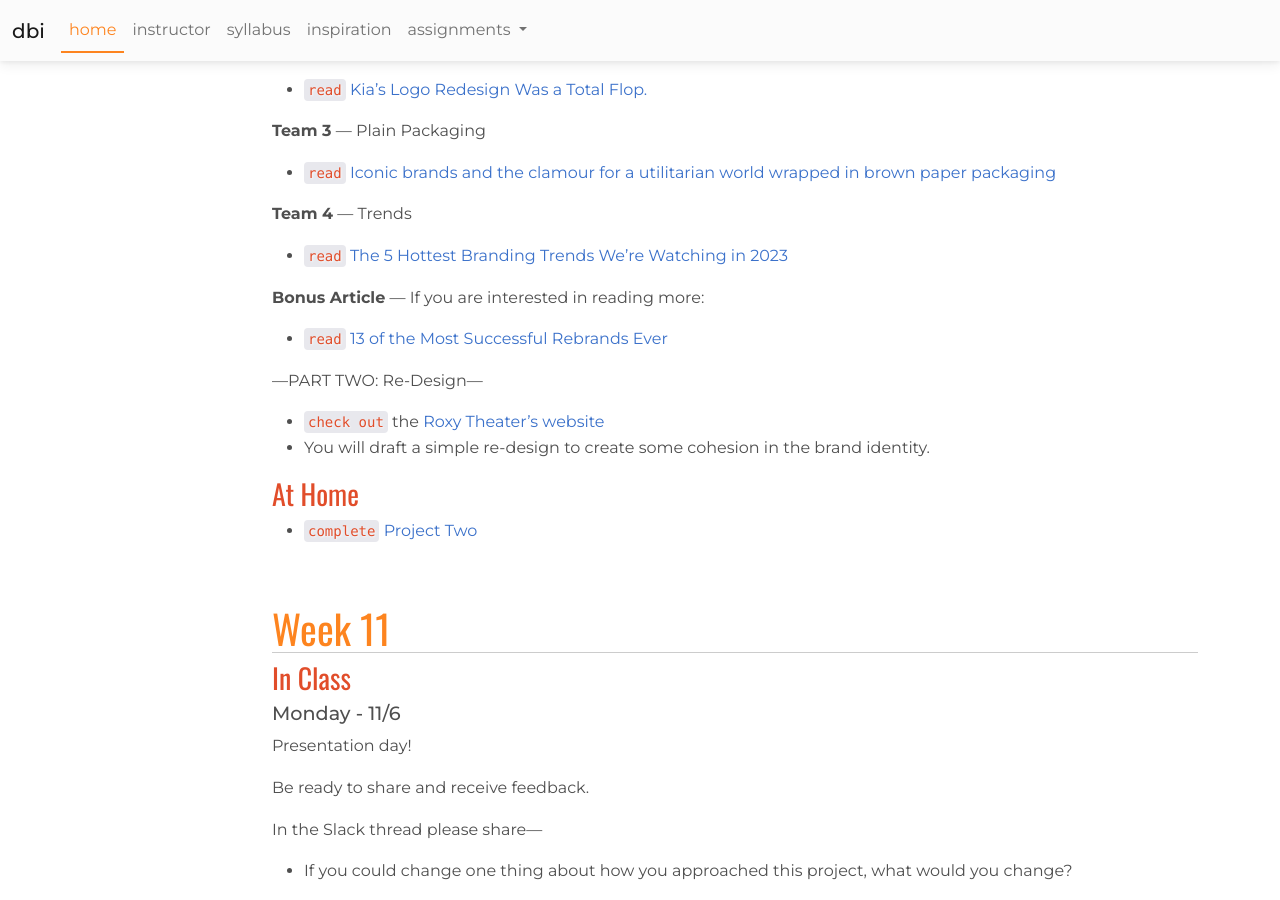
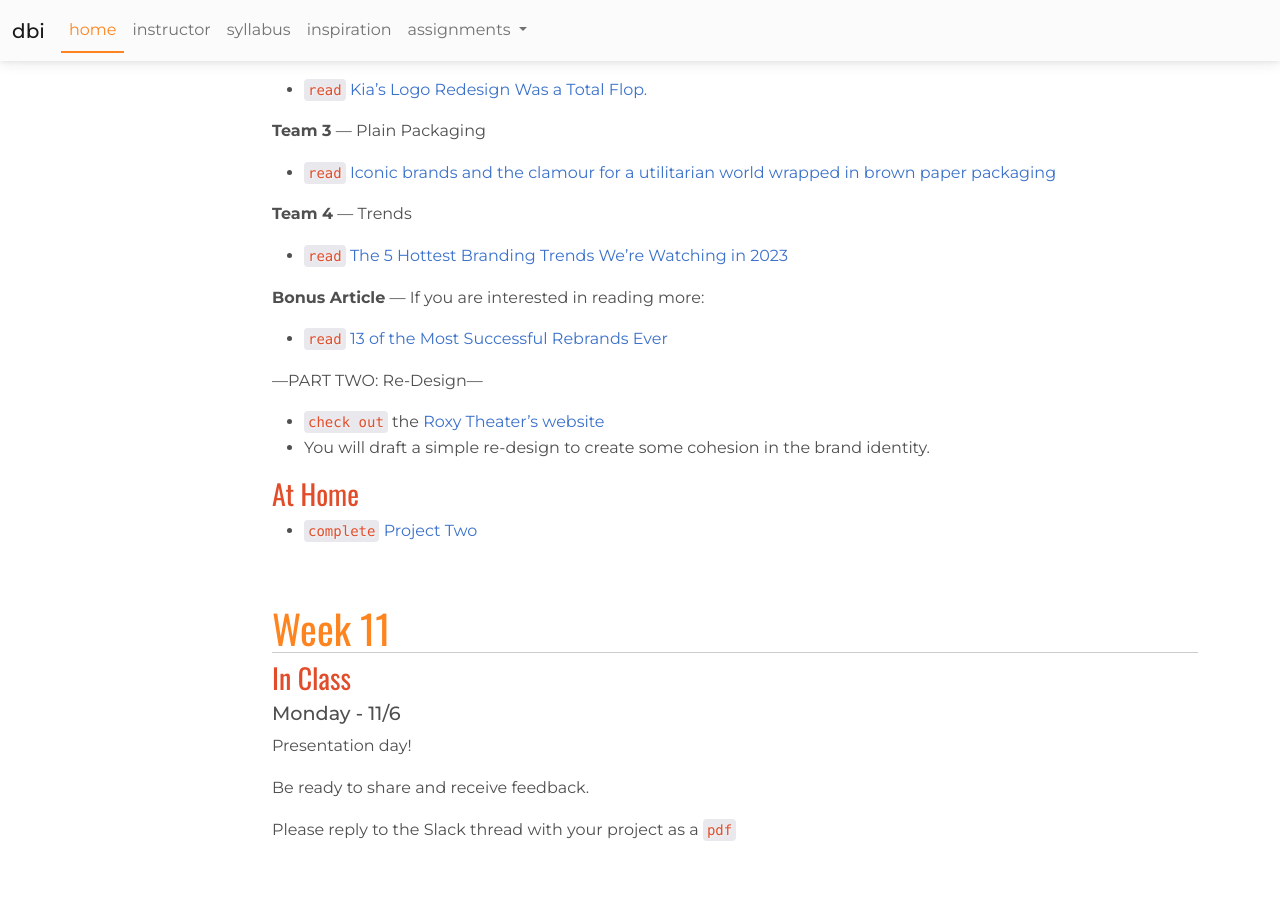
Before and after one commit to nicnosis/cu-courses, a Jekyll site: the page built from fa23/dbi/index.md, in a window 1280 px wide and 900 px high, scrolled down 8754 px. Built offline with Jekyll 4.4.1, drawn with Linux system fonts in a browser that asks for light colours; nearby versions of some CDN libraries; after the commit the page ends 9612 px from its top, so only the background shows below that.

Commit message:
push dbi change

```diff
--- a/fa23/dbi/index.md
+++ b/fa23/dbi/index.md
@@ -344,5 +344,4 @@ Presentation day!
 
 Be ready to share and receive feedback.
 
-In the Slack thread please share---
-- If you could change one thing about how you approached this project, what would you change?
+Please reply to the Slack thread with your project as a `pdf`
```
